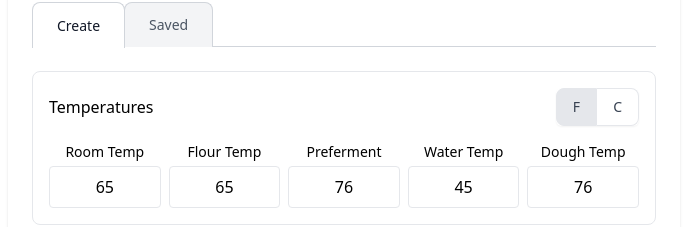
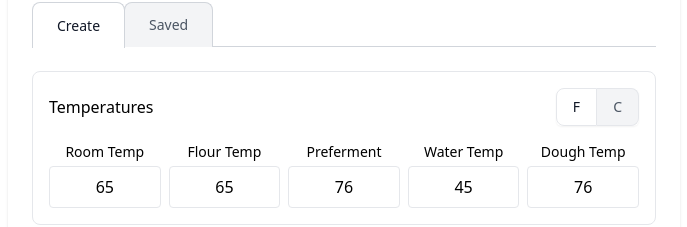
Before and after one commit to sjoelee/bread-log, a React (Create React App) app: page / in a window 1280 px wide. Shown: the part 137-364 px from the top of the page, without its empty margins (296-983 px from the left). Built offline with nearby package versions, Linux system fonts and the light colour scheme; no server answers.

Commit message:
Selected temp is white, unselected is gray.

```diff
--- a/src/BreadApp.tsx
+++ b/src/BreadApp.tsx
@@ -479,8 +479,8 @@ const BreadApp = () => {
               type="button"
               onClick={() => toggleTemperatureUnit(TemperatureUnit.FAHRENHEIT)}
               className={`px-4 py-2 text-sm font-medium rounded-l-lg border ${formData.temperatures.unit === TemperatureUnit.FAHRENHEIT
-                  ? 'bg-gray-200 text-gray-700'
-                  : 'bg-white text-gray-700 hover:bg-gray-100'
+                  ? 'bg-white text-gray-900'
+                  : 'bg-gray-100 text-gray-600 hover:bg-gray-200'
                 }`}
             >
               F
@@ -489,8 +489,8 @@ const BreadApp = () => {
               type="button"
               onClick={() => toggleTemperatureUnit(TemperatureUnit.CELSIUS)}
               className={`px-4 py-2 text-sm font-medium rounded-r-lg border-t border-b border-r ${formData.temperatures.unit === TemperatureUnit.CELSIUS
-                  ? 'bg-gray-200 text-gray-700'
-                  : 'bg-white text-gray-700 hover:bg-gray-100'
+                  ? 'bg-white text-gray-900'
+                  : 'bg-gray-100 text-gray-600 hover:bg-gray-200'
                 }`}
             >
               C
```
